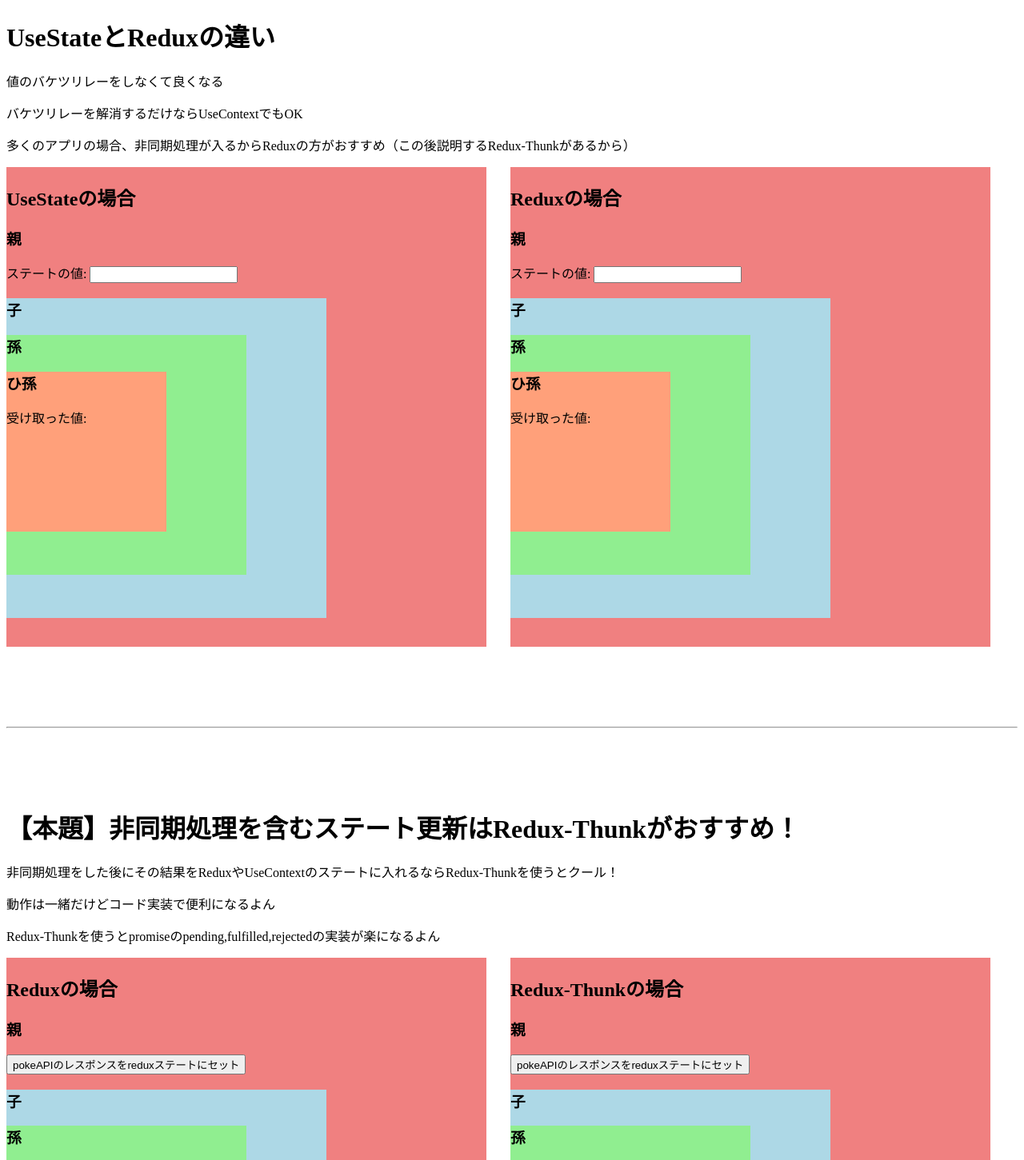
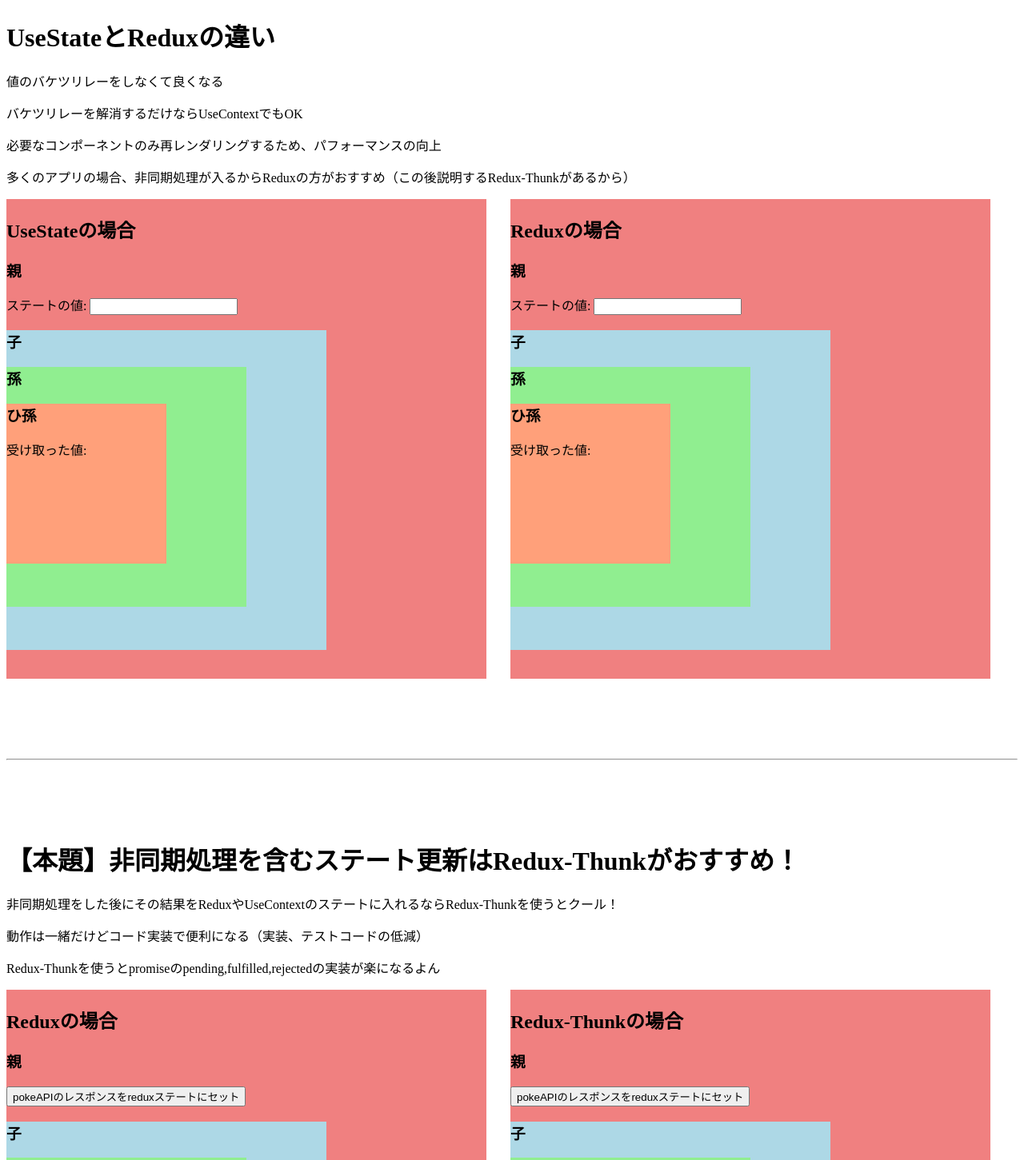
Before and after one commit to dig-workshop/redux-thunk-sample, a React (Vite) app: page / in a window 1280 px wide. Shown: the top 1451 px of the page at 80% size. Built offline with nearby package versions, Linux system fonts and the light colour scheme.

Commit message:
コメント、ログの追加

```diff
--- a/src/App.tsx
+++ b/src/App.tsx
@@ -24,7 +24,11 @@ type PokeApiResponse = {
 export const App = () => {
     const [text, setText] = useState('')
     const dispatch: AppDispatch = useDispatch()
+    console.log('親コンポーネント')
 
+    const reduxClickEventHandler = async () => {
+
+        // ポケモンをランダムに取得する関数
         const getRandomPokemon = async () => {
             const randomNum = Math.floor(Math.random()* 1000) + 1
             const res:AxiosResponse<PokeApiResponse> = await axios.get(`https://pokeapi.co/api/v2/pokemon/${randomNum}`)
@@ -34,14 +38,16 @@ export const App = () => {
             }
         }
 
-    const reduxClickEventHandler = async () => {
-        // 色々な部分で非同期処理とdispatchを書かなければいけない
+        // 非同期処理の結果取得を待って、dispatch（ステートの更新）をする必要がある。
+        // いろんなコンポーネントで書くとなると冗長なコードが増える
         const pokeObj = await getRandomPokemon()
         dispatch(setPokemon(pokeObj))
     }
 
     const reduxThunkClickEventHandler = async () => {
-        // 1行書くだけで済む
+        // dispatchにアクションを指定するだけでOK
+        // reducerで非同期処理の状態に応じた処理ができる（redux-thunkではない場合、スクラッチで書く必要があるのでコードが増える）
+        // viewの汚染を防げる
         dispatch(getAndSetPokemonThunk())
     }
 
@@ -50,6 +56,7 @@ export const App = () => {
             <h1>UseStateとReduxの違い</h1>
             <p>値のバケツリレーをしなくて良くなる</p>
             <p>バケツリレーを解消するだけならUseContextでもOK</p>
+            <p>必要なコンポーネントのみ再レンダリングするため、パフォーマンスの向上</p>
             <p>多くのアプリの場合、非同期処理が入るからReduxの方がおすすめ（この後説明するRedux-Thunkがあるから）</p>
             <div>
                 <div>
@@ -72,7 +79,7 @@ export const App = () => {
 
             <h1>【本題】非同期処理を含むステート更新はRedux-Thunkがおすすめ！</h1>
             <p>非同期処理をした後にその結果をReduxやUseContextのステートに入れるならRedux-Thunkを使うとクール！</p>
-            <p>動作は一緒だけどコード実装で便利になるよん</p>
+            <p>動作は一緒だけどコード実装で便利になる（実装、テストコードの低減）</p>
             <p>Redux-Thunkを使うとpromiseのpending,fulfilled,rejectedの実装が楽になるよん</p>
             <div>
                 <div>
--- a/src/components/reduxComponents/ReduxChildComponent.tsx
+++ b/src/components/reduxComponents/ReduxChildComponent.tsx
@@ -2,7 +2,7 @@ import styles from '../styles/ChildComponent.module.scss'
 import {ReduxGrandChildComponent} from "./ReduxGrandChildComponent.tsx";
 
 export const ReduxChildComponent = () => {
-
+    console.log('redux子コンポーネント')
     return (
         <div className={styles.childComponentArea}>
             <h3>子</h3>
--- a/src/components/reduxComponents/ReduxGrandChildComponent.tsx
+++ b/src/components/reduxComponents/ReduxGrandChildComponent.tsx
@@ -2,7 +2,7 @@ import styles from '../styles/GrandChildComponent.module.scss'
 import {ReduxGreatGrandChildComponent} from "./ReduxGreatGrandChildComponent.tsx";
 
 export const ReduxGrandChildComponent = () => {
-
+    console.log('redux孫コンポーネント')
     return (
         <div className={styles.grandChildComponentArea}>
             <h3>孫</h3>
--- a/src/components/reduxComponents/ReduxGreatGrandChildComponent.tsx
+++ b/src/components/reduxComponents/ReduxGreatGrandChildComponent.tsx
@@ -4,7 +4,7 @@ import {RootState} from "../../redux/Store.ts";
 
 export const ReduxGreatGrandChildComponent = () => {
     const text = useSelector((state: RootState) => state.textReducer)
-
+    console.log('reduxひ孫コンポーネント')
     return (
         <div className={styles.greatGrandChildComponentArea}>
             <h3>ひ孫</h3>
--- a/src/components/useStateComponents/ChildComponent.tsx
+++ b/src/components/useStateComponents/ChildComponent.tsx
@@ -6,7 +6,7 @@ type Props = {
 }
 
 export const ChildComponent = (props: Props) => {
-
+    console.log('子コンポーネント')
     return (
         <div className={styles.childComponentArea}>
             <h3>子</h3>
--- a/src/components/useStateComponents/GrandChildComponent.tsx
+++ b/src/components/useStateComponents/GrandChildComponent.tsx
@@ -6,7 +6,7 @@ type Props = {
 }
 
 export const GrandChildComponent = (props: Props) => {
-
+    console.log('孫コンポーネント')
     return (
         <div className={styles.grandChildComponentArea}>
             <h3>孫</h3>
--- a/src/components/useStateComponents/GreatGrandChildComponent.tsx
+++ b/src/components/useStateComponents/GreatGrandChildComponent.tsx
@@ -5,7 +5,7 @@ type Props = {
 }
 
 export const GreatGrandChildComponent = (props: Props) => {
-
+    console.log('ひ孫コンポーネント')
     return (
         <div className={styles.greatGrandChildComponentArea}>
             <h3>ひ孫</h3>
--- a/src/main.tsx
+++ b/src/main.tsx
@@ -1,7 +1,7 @@
 import ReactDOM from 'react-dom/client'
 import {Provider} from 'react-redux'
 import {App} from "./App.tsx"
-import {store} from "./redux/store.ts";
+import {store} from "./redux/Store.ts";
 
 ReactDOM.createRoot(document.getElementById('root')!).render(
     <Provider store={store}>
```
Lines whose indentation alone changed are shown as unchanged.
